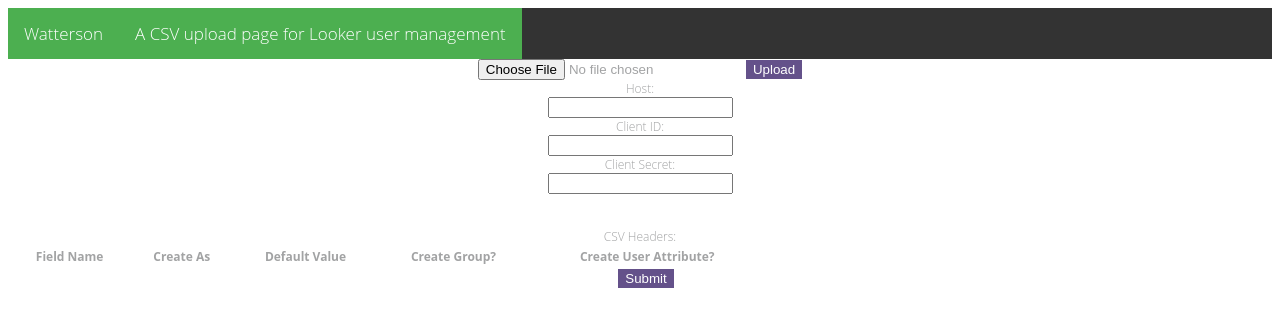
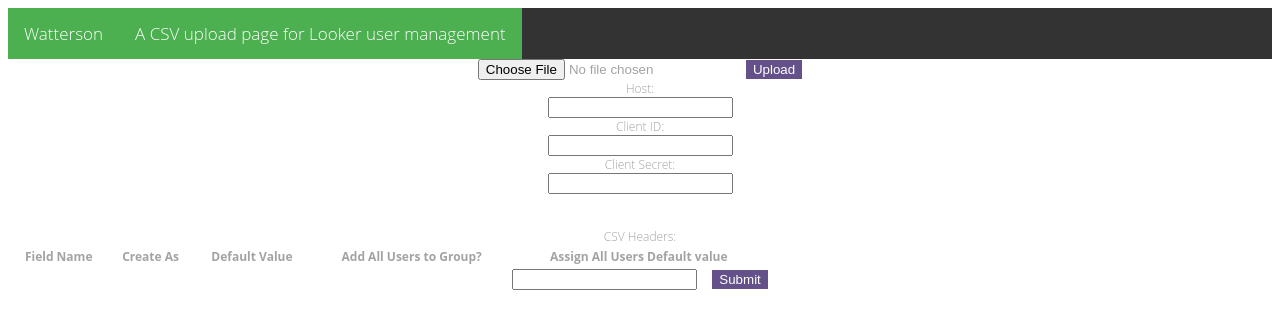
Before and after one commit to seanlhiggins/watterson, a Flask app: page /upload in a window 1280 px wide. Shown: the top 329 px of the page. Run offline with Flask 2, Linux system fonts and the light colour scheme; lists and menus that the app fills with data are empty.

Commit message:
adding Flask passthrough of HTML forms

```diff
--- a/templates/process.html
+++ b/templates/process.html
@@ -1,8 +1,12 @@
 <!DOCTYPE html>
 <html lang="en">
+<script type="text/javascript">
+
+</script>
 <head>
+
 </head>
-Form has been uploaded
+Form has been uploaded - {{ data }}
 <body>
 </body>
 </html>
--- a/templates/upload.html
+++ b/templates/upload.html
@@ -6,6 +6,11 @@
     <link rel="stylesheet" href="{{ url_for('static', filename='style.css') }}">
 
 </head>
+<script type="">
+	var inputOne = $("#uadefault1");
+	var inputTwo = $("#userattributeinput");
+	inputTwo.val(inputOne.val());
+</script>
 <body>
 
 <div class="topnav">
@@ -41,16 +46,21 @@ CSV Headers:
 			<th>Field Name</th>
 			<th>Create As</th>
 			<th>Default Value</th>
-			<th>Create Group?</th>
-			<th>Create User Attribute?</th>
+			<th>Add All Users to Group?</th>
+			<th>Assign All Users Default value</th>
 		</thead>
 		<tbody>
+<!-- For every header in the spreadsheet, create a row with checkboxes and buttons, using Jinja's loop.index to make sure we can granularly control selections between each  -->
 	{% for header in columns %}
 	  	<tr>
-	  		<td><input type="text" id="fieldname" size="15" value={{header}}></td>
-			<td><select id="ftype1" title="Choose whether you wish to create a Group or User Attribute"><option value="GRP" {vc1}="">Group</option><option value="UA" {vc1}="">User Attribute</option></select>
-	  		<td><input type="text" id="uadefault" size="15" title="User Attribute default value"></td>
+	  		<td><input type="text" id="fieldname{{loop.index}}" size="15" value={{header}}></td>
+
+			<td><select id="ftype{{loop.index}}" title="Choose whether you wish to create a Group or User Attribute"><option value="GRP" {vc1}="">Group</option><option value="UA" {vc1}="">User Attribute</option></select>
+
+	  		<td><input type="text" id="uadefault{{loop.index}}" size="15" title="User Attribute default value"></td>
+
 			<td><input type="checkbox" id="chkcreategroup{{loop.index}}" value="Y" onclick="if(this.checked)document.getElementById('chkcreateuseratt{{loop.index}}').checked=false"></td>
+
 			<td><input type="checkbox" id="chkcreateuseratt{{loop.index}}" value="Y" onclick="if(this.checked)document.getElementById('chkcreategroup{{loop.index}}').checked=false"></td>
 		</tr>
 	{% endfor %}
@@ -60,9 +70,10 @@ CSV Headers:
 	</table>
 
 	</div>
-	<form method=POST action="/process">
-	<input type=submit class ="btn btn-primary" value=Submit>
-</form>
+	<form id='usersend' method=POST action="/process">
+		<input type="text" name='usersend' id='userattributeinput'>
+		<input type=submit class ="btn btn-primary" value=Submit>
+	</form>
 </div>
 <br>
 </body>
--- a/watterson.py
+++ b/watterson.py
@@ -5,6 +5,7 @@ import numpy as np
 from flask import Flask, request, render_template
 from looker_sdk import client, models
 import re
+import requests
 
 app = Flask(__name__)
 app.config.from_object('config')
@@ -152,7 +153,8 @@ def upload():
 
 @app.route('/process', methods=['GET', 'POST'])
 def process():
-	return render_template('process.html')
+	data = request.form['usersend']
+	return render_template('process.html', data=data)
 
 
 if __name__ == '__main__':
```
